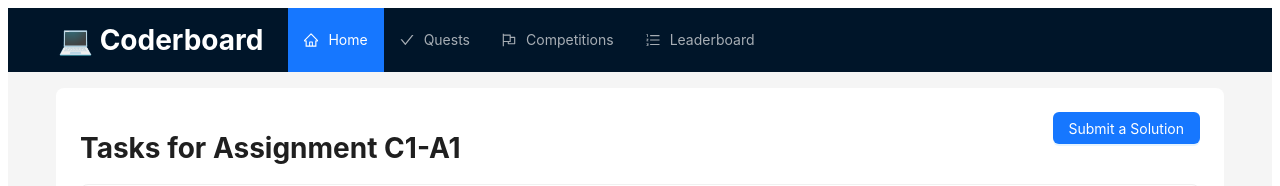
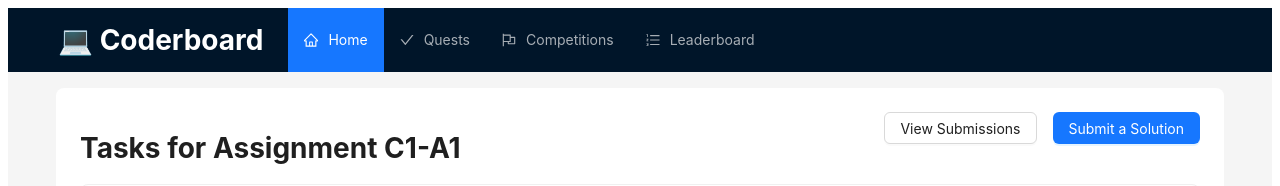
Before and after one commit to anushibin007/coderboard, a React (Vite) app in the folder frontend/: page /coderboard/assignments/C1-A1 in a window 1280 px wide. Shown: the top 186 px of the page. Built offline with nearby package versions, Linux system fonts and the light colour scheme.

Commit message:
✨ New page added to view Submissions

```diff
--- /dev/null
+++ b/frontend/src/components/pages/common/ViewSubmissions.jsx
@@ -0,0 +1,55 @@
+import React from "react";
+import { useSearchParams } from "react-router-dom";
+
+const submissionsData = [
+	{
+		key: "1",
+		email: "XXXXXXXXXXXXXXXX",
+		time: "2023-09-01T10:00:00",
+		evaluationState: "pending",
+		score: 0,
+		comment: "",
+	},
+	{
+		key: "2",
+		email: "XXXXXXXXXXXXXXXX",
+		time: "2023-09-01T10:00:00",
+		evaluationState: "Rejected",
+		score: 0,
+		comment: "Wrong solution. Please improve and submit again.",
+	},
+	{
+		key: "3",
+		email: "XXXXXXXXXXXXXXXX",
+		time: "2023-09-01T10:00:00",
+		evaluationState: "Complete",
+		score: 100,
+		comment: "Excellent work!",
+	},
+];
+
+export default function ViewSubmissions() {
+	// Get the search parameters from the URL
+	const [searchParams] = useSearchParams();
+
+	// Access specific query parameters
+	const activityId = searchParams.get("activityId");
+	const activityKind = searchParams.get("activityKind");
+
+	return (
+		<>
+			<h1>
+				Solutions submitted for {activityKind} {activityId}
+			</h1>
+			{submissionsData.map((submission) => (
+				<div key={submission.key}>
+					<p>Email: {submission.email}</p>
+					<p>Time of submission: {submission.time}</p>
+					<p>Evaluation state: {submission.evaluationState}</p>
+					<p>Score: {submission.score}</p>
+					<p>Comment: {submission.comment}</p>
+				</div>
+			))}
+		</>
+	);
+}
--- a/frontend/src/components/pages/competitions/assignments/AssignmentDetail.jsx
+++ b/frontend/src/components/pages/competitions/assignments/AssignmentDetail.jsx
@@ -43,11 +43,22 @@
 					<h1>Tasks for Assignment {assignmentId}</h1>
 				</Col>
 				<Col>
-					<Link
-						to={`${Constants.BASE_PATH}/submit?activityKind=Competition&activityId=${assignmentId}`}
-					>
-						<Button type="primary">Submit a Solution</Button>
-					</Link>
+					<Row gutter={16} justify="space-between">
+						<Col>
+							<Link
+								to={`${Constants.BASE_PATH}/submissions?activityKind=Competition&activityId=${assignmentId}`}
+							>
+								<Button>View Submissions</Button>
+							</Link>
+						</Col>
+						<Col>
+							<Link
+								to={`${Constants.BASE_PATH}/submit?activityKind=Competition&activityId=${assignmentId}`}
+							>
+								<Button type="primary">Submit a Solution</Button>
+							</Link>
+						</Col>
+					</Row>
 				</Col>
 			</Row>
 			<Row gutter={[16, 16]}>
--- a/frontend/src/main.jsx
+++ b/frontend/src/main.jsx
@@ -4,6 +4,7 @@
 import Constants from "./utils/Constants.js";
 import LeaderBoard from "./components/pages/leaderboard/LeaderBoard.jsx";
 import SubmitSolution from "./components/pages/common/SubmitSolution.jsx";
+import ViewSubmissions from "./components/pages/common/ViewSubmissions.jsx";
 const App = lazy(() => import("./App.jsx"));
 const Landing = lazy(() => import("./components/pages/main/Landing.jsx"));
 const Quests = lazy(() => import("./components/pages/quests/Quests.jsx"));
@@ -94,6 +95,16 @@
 					</>
 				),
 			},
+			{
+				path: `${Constants.BASE_PATH}/submissions`,
+				element: (
+					<>
+						<Suspense fallback={"Loading Submissions..."}>
+							<ViewSubmissions />
+						</Suspense>
+					</>
+				),
+			},
 		],
 	},
 ]);
```
